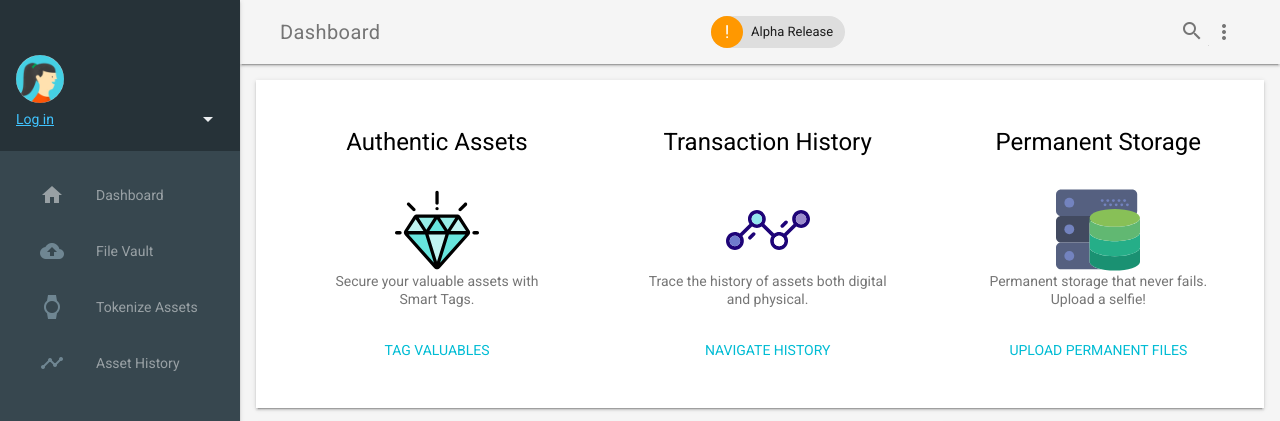
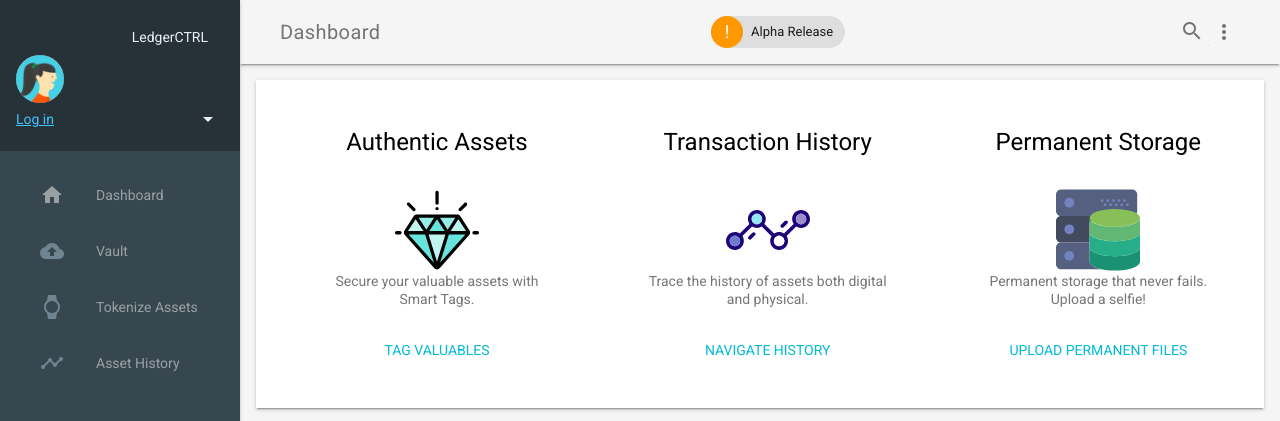
Before and after one commit to BrockSmedley/ledgerCTRL-frontend, a Flask app: page / in a window 1280 px wide. Shown: the top 421 px of the page. Run offline with Flask 2, Linux system fonts and the light colour scheme; some libraries are stand-ins or nearby versions.

Commit message:
logo placeholder
+ remove icon credits

```diff
--- a/app/templates/base.html
+++ b/app/templates/base.html
@@ -79,7 +79,8 @@
             </header>
             <div class="demo-drawer mdl-layout__drawer mdl-color--blue-grey-900 mdl-color-text--blue-grey-50">
                 <header class="demo-drawer-header">
-<img src="images/{% if self._TemplateReference__context.name == 'upload.html' %}pipboy_smolg.png{% else %}user.jpg{% endif %}" class="demo-avatar">
+                    <div style="padding: 8px 16px; text-align:right;"><span>LedgerCTRL</span></div>
+                    <img src="images/{% if self._TemplateReference__context.name == 'upload.html' %}pipboy_smolg.png{% else %}user.jpg{% endif %}" class="demo-avatar">
                     <div class="demo-avatar-dropdown">
                         <span>
                             {% if current_user.is_authenticated %} {{ current_user.email }}
@@ -117,7 +118,7 @@
                         {% else %}
                             class="mdl-color-text--blue-grey-400 material-icons"
                         {% endif %}>backup</i>
-                        File Vault</a>
+                        Vault</a>
                     <a class="mdl-navigation__link disabled">
                         <i class="mdl-color-text--blue-grey-400 material-icons" role="presentation">watch</i>
                         Tokenize Assets</a>
--- a/app/templates/index.html
+++ b/app/templates/index.html
@@ -183,7 +183,4 @@
     </div>
   </div>
 </div>
-<div>Icons made by <a href="http://www.freepik.com" title="Freepik">Freepik</a> from <a href="https://www.flaticon.com/"
-    title="Flaticon">www.flaticon.com</a> is licensed by <a href="http://creativecommons.org/licenses/by/3.0/" title="Creative Commons BY 3.0"
-    target="_blank">CC 3.0 BY</a></div>
 {% endblock %}
```
